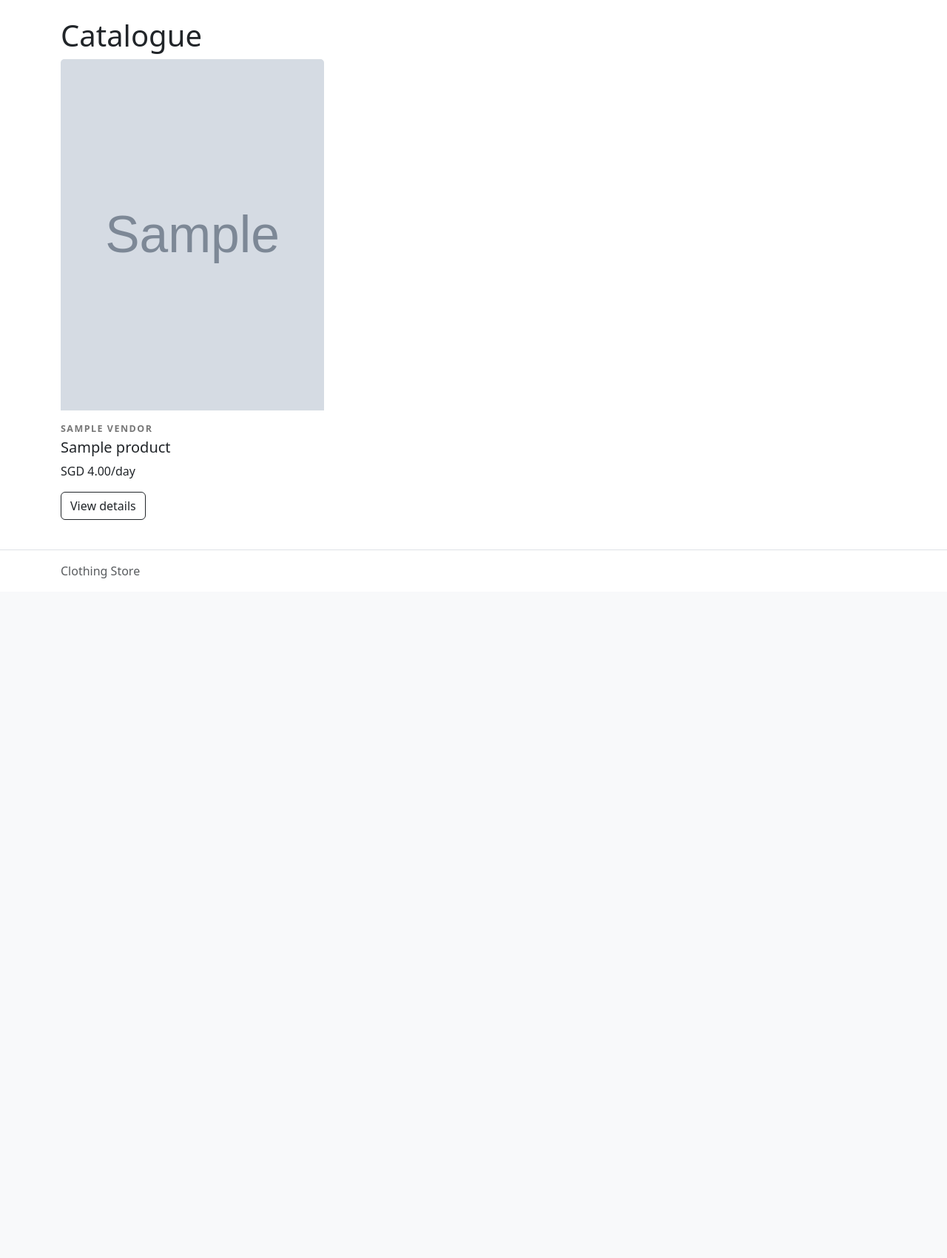
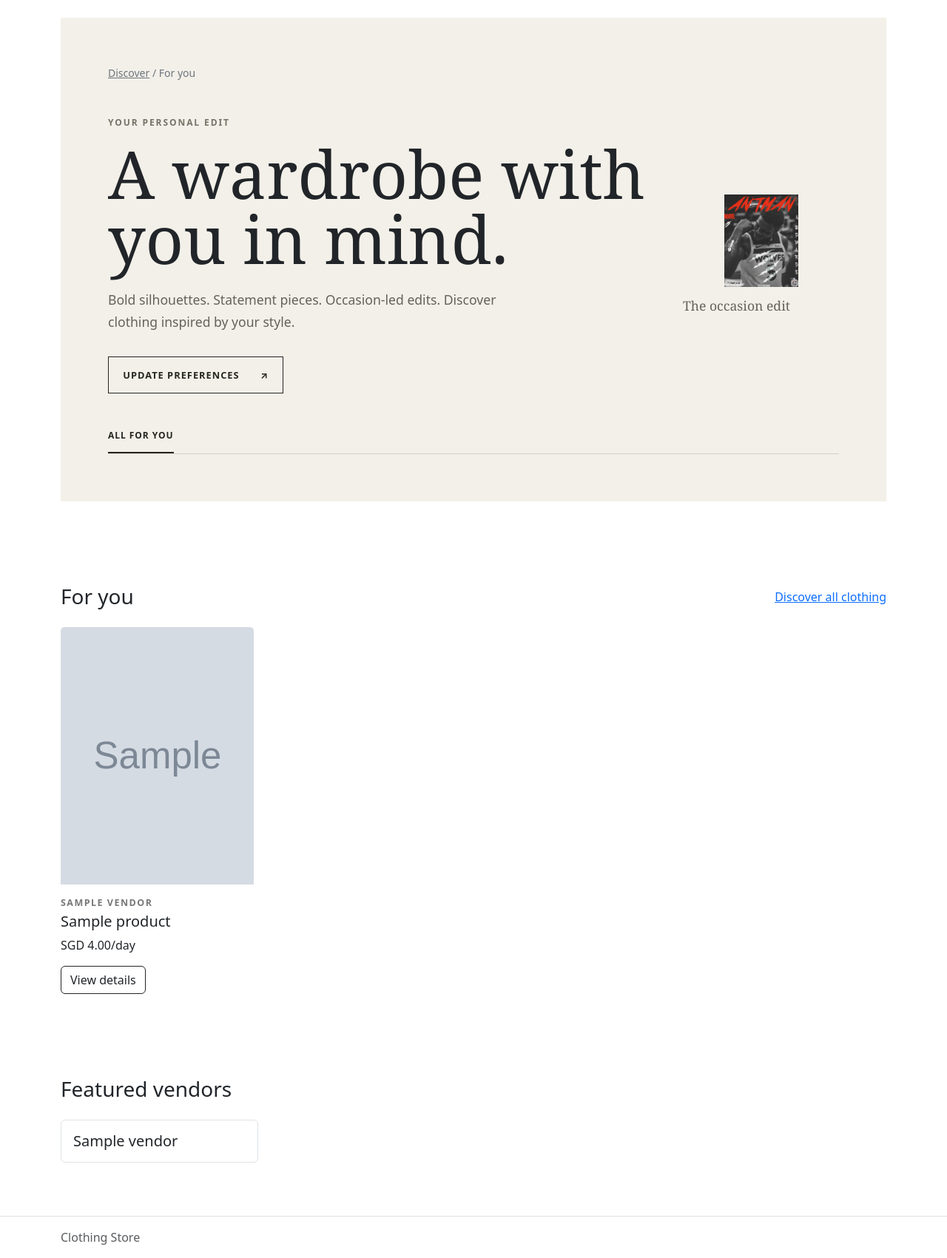
Before and after one commit to 12dinitrobenzene/is2108-clothing-store, a Django app: page /customer/ in a window 1280 px wide. Shown: the part 56-1757 px from the top of the page at 74% size. Before the commit the page ends 838 px from the top, so only its background shows below. Run offline with Django 5.2, Linux system fonts and the light colour scheme; tables that the repository leaves empty hold one stand-in row (values such as "Sample post"); grey boxes marked "Sample" are stand-in pictures.

Commit message:
feat: added for you page to customer landing site

```diff
--- a/shop/static/shop/css/site.css
+++ b/shop/static/shop/css/site.css
@@ -262,3 +262,97 @@ body {
     color: #666;
     font-size: 1.1rem;
 }
+
+.for-you-header {
+    margin-bottom: 4rem;
+    padding: clamp(1.5rem, 5vw, 4rem);
+    background: #f3f0e9;
+}
+
+.for-you-header nav a {
+    color: inherit;
+}
+
+.for-you-eyebrow {
+    margin-bottom: 1rem;
+    color: #777267;
+    font-size: 0.75rem;
+    font-weight: 700;
+    letter-spacing: 0.16em;
+}
+
+.for-you-title {
+    margin-bottom: 1.5rem;
+    font-family: Georgia, "Times New Roman", serif;
+    font-size: clamp(3rem, 7vw, 6rem);
+    font-weight: 400;
+    line-height: 0.98;
+}
+
+.for-you-description {
+    max-width: 33rem;
+    margin-bottom: 2rem;
+    color: #65625b;
+    font-size: 1.1rem;
+    line-height: 1.7;
+}
+
+.for-you-preferences {
+    padding: 0.9rem 1.2rem;
+    border: 1px solid #252520;
+    border-radius: 0;
+    color: #252520;
+    font-size: 0.8rem;
+    font-weight: 700;
+    letter-spacing: 0.08em;
+}
+
+.for-you-preferences:hover,
+.for-you-preferences:focus-visible {
+    background: #252520;
+    color: #fff;
+}
+
+.for-you-header .for-you-feature img {
+    display: block;
+    width: min(100%, 100px);
+    margin-inline: auto;
+    max-height: 125px;
+    aspect-ratio: 4 / 5;
+    object-fit: cover;
+    background: #e3ded3;
+}
+
+.for-you-feature figcaption {
+    padding-top: 0.75rem;
+    color: #65625b;
+    font-family: Georgia, "Times New Roman", serif;
+    font-size: 1.1rem;
+}
+
+.for-you-filters {
+    display: flex;
+    flex-wrap: wrap;
+    gap: 1.5rem;
+    margin-top: 3rem;
+    border-bottom: 1px solid #d5d0c6;
+}
+
+.for-you-filters > * {
+    padding: 0 0 0.8rem;
+    border: 0;
+    background: transparent;
+    color: #777267;
+    font-size: 0.75rem;
+    font-weight: 700;
+    letter-spacing: 0.08em;
+}
+
+.for-you-filters .for-you-filter-active {
+    border-bottom: 2px solid #252520;
+    color: #252520;
+}
+
+.for-you-filters button:disabled {
+    opacity: 0.55;
+}
--- /dev/null
+++ b/shop/templates/shop/components/featured_vendors_catalogue.html
@@ -0,0 +1,15 @@
+<section class="featured-vendors py-5">
+    <h2 class="h3 mb-4">Featured vendors</h2>
+
+    <div class="row g-3">
+        {% for vendor in featured_vendors %}
+            <div class="col-sm-6 col-lg-3">
+                <article class="border rounded p-3 h-100">
+                    <h3 class="h5 mb-0">{{ vendor.name }}</h3>
+                </article>
+            </div>
+        {% empty %}
+            <p class="text-muted">Featured vendors will appear here.</p>
+        {% endfor %}
+    </div>
+</section>
--- /dev/null
+++ b/shop/templates/shop/components/for_you_catalogue.html
@@ -0,0 +1,16 @@
+<section class="for-you-catalogue py-5">
+    <div class="d-flex justify-content-between align-items-center mb-4">
+        <h2 class="h3 mb-0">For you</h2>
+        <a href="{% url 'shop:full_catalogue' %}">Discover all clothing</a>
+    </div>
+
+    <div class="row g-4">
+        {% for product in products %}
+            <div class="col-sm-6 col-lg-3">
+                {% include "shop/components/product_card.html" with product=product only %}
+            </div>
+        {% empty %}
+            <p class="text-muted">No clothing is available yet.</p>
+        {% endfor %}
+    </div>
+</section>
--- /dev/null
+++ b/shop/templates/shop/components/for_you_header.html
@@ -0,0 +1,45 @@
+{% load static %}
+
+<header class="for-you-header">
+    <nav aria-label="Breadcrumb" class="small text-secondary mb-5">
+        <a href="{% url 'shop:catalogue' %}">Discover</a>
+        <span aria-hidden="true"> / </span>
+        <span>For you</span>
+    </nav>
+
+    <div class="row g-5 align-items-center">
+        <div class="col-lg-9">
+            <p class="for-you-eyebrow">YOUR PERSONAL EDIT</p>
+
+            <h1 class="for-you-title">
+                A wardrobe with<br>
+                you in mind.
+            </h1>
+
+            <p class="for-you-description">
+                Bold silhouettes. Statement pieces. Occasion-led edits.
+                Discover clothing inspired by your style.
+            </p>
+
+            <a href="{% url 'shop:style_preferences' %}"
+               class="btn for-you-preferences">
+                UPDATE PREFERENCES
+                <span class="ms-4" aria-hidden="true">↗</span>
+            </a>
+        </div>
+
+        <div class="col-lg-3">
+            <figure class="for-you-feature mb-0">
+                <img
+                    src="{% static 'shop/images/ant-man.png' %}"
+                    alt="Occasionwear inspiration">
+
+                <figcaption>The occasion edit</figcaption>
+            </figure>
+        </div>
+    </div>
+
+    <div class="for-you-filters">
+        <span class="for-you-filter-active">ALL FOR YOU</span>
+    </div>
+</header>
--- a/shop/templates/shop/customer/catalogue.html
+++ b/shop/templates/shop/customer/catalogue.html
@@ -3,7 +3,42 @@
 {% block title %}Catalogue | Clothing Store{% endblock %}
 
 {% block content %}
-<h1>Catalogue</h1>
+<header class="catalogue-header mb-4">
+    <h1>Discover clothing</h1>
+    <p class="text-muted">Browse the collection and filter by category.</p>
+</header>
+
+<form method="get" action="{% url 'shop:full_catalogue' %}" class="catalogue-filters mb-4">
+    <div class="row g-3 align-items-end">
+        <div class="col-sm-8 col-md-5">
+            <label for="catalogue-category" class="form-label">Category</label>
+            <select id="catalogue-category" name="category" class="form-select">
+                <option value="">All categories</option>
+                {% for category in categories %}
+                    <option
+                        value="{{ category.id }}"
+                        {% if selected_category == category.id|stringformat:"s" %}selected{% endif %}
+                    >
+                        {{ category.name }}
+                    </option>
+                {% endfor %}
+            </select>
+        </div>
+        <div class="col-auto">
+            <button type="submit" class="btn btn-dark">Apply filter</button>
+            {% if selected_category %}
+                <a href="{% url 'shop:full_catalogue' %}" class="btn btn-outline-secondary">
+                    Clear
+                </a>
+            {% endif %}
+        </div>
+    </div>
+</form>
+
+{% if invalid_category %}
+    <p class="text-danger" role="alert">That category is not available. Choose a category from the list.</p>
+{% endif %}
+
 <div class="row g-4">
     {% for product in products %}
         <div class="col-sm-6 col-lg-4">
--- /dev/null
+++ b/shop/templates/shop/customer/customer_home.html
@@ -0,0 +1,9 @@
+{% extends "shop/layouts/storefront.html" %}
+
+{% block title %}Home | Clothing Store{% endblock %}
+
+{% block content %}
+    {% include "shop/components/for_you_header.html" %}
+    {% include "shop/components/for_you_catalogue.html" %}
+    {% include "shop/components/featured_vendors_catalogue.html" %}
+{% endblock %}
--- a/shop/urls.py
+++ b/shop/urls.py
@@ -8,7 +8,8 @@ app_name = "shop"
 
 urlpatterns = [
     path("", views.landing, name="landing"),
-    path("customer/", views.catalogue, name="catalogue"),
+    path("customer/", views.customer_home, name="catalogue"),
+    path("customer/catalogue/", views.catalogue, name="full_catalogue"),
     path("employee/", views.employee_home, name="employee_home"),
     path("platform-admin/", views.platform_admin_home, name="platform_admin_home"),
     path(
@@ -16,5 +17,9 @@ urlpatterns = [
         views.product_detail,
         name="product_detail",
     ),
-
+    path(
+        "customer/preferences/",
+        views.style_preferences,
+        name="style_preferences",
+    ),
 ]
--- a/shop/views.py
+++ b/shop/views.py
@@ -2,22 +2,66 @@ from django.shortcuts import render
 from django.db.models import Prefetch
 from django.shortcuts import get_object_or_404, render
 
-from .models import Product, ProductVariant, Vendor
+from .models import Category, Product, ProductVariant, Vendor
 
 ## Landing page view
 def landing(request):
     return render(request, "shop/public/landing.html")
 
 
-
-## Product Views for the customer-facing catalogue and product detail pages
 def catalogue(request):
     products = visible_products()
+    categories = Category.objects.filter(products__in=products).distinct()
+    selected_category = request.GET.get("category", "")
+    invalid_category = False
+
+    if selected_category:
+        if selected_category.isdigit() and categories.filter(
+            pk=selected_category
+        ).exists():
+            products = products.filter(category_id=selected_category)
+        else:
+            products = products.none()
+            invalid_category = True
 
     return render(
         request,
         "shop/customer/catalogue.html",
-        {"products": products},
+        {
+            "products": products,
+            "categories": categories,
+            "selected_category": selected_category,
+            "invalid_category": invalid_category,
+        },
+    )
+
+
+
+def style_preferences(request):
+    return render(
+        request,
+        "shop/public/section_placeholder.html",
+        {
+            "title": "Style preferences",
+            "message": "Personal style preferences will be available here.",
+        },
+    )
+
+def customer_home(request):
+    # Temporary selection until ML workflow is done ok - ck
+    available_products = visible_products().order_by("-pk")
+    products = available_products[:8]
+    featured_vendors = Vendor.objects.filter(
+        products__in=available_products,
+    ).order_by("name").distinct()[:4]
+
+    return render(
+        request,
+        "shop/customer/customer_home.html",
+        {
+            "products": products,
+            "featured_vendors": featured_vendors,
+        },
     )
 
 def product_detail(request, product_id):
```
Also changed, not shown: shop/static/shop/images/ant-man.png (added).
